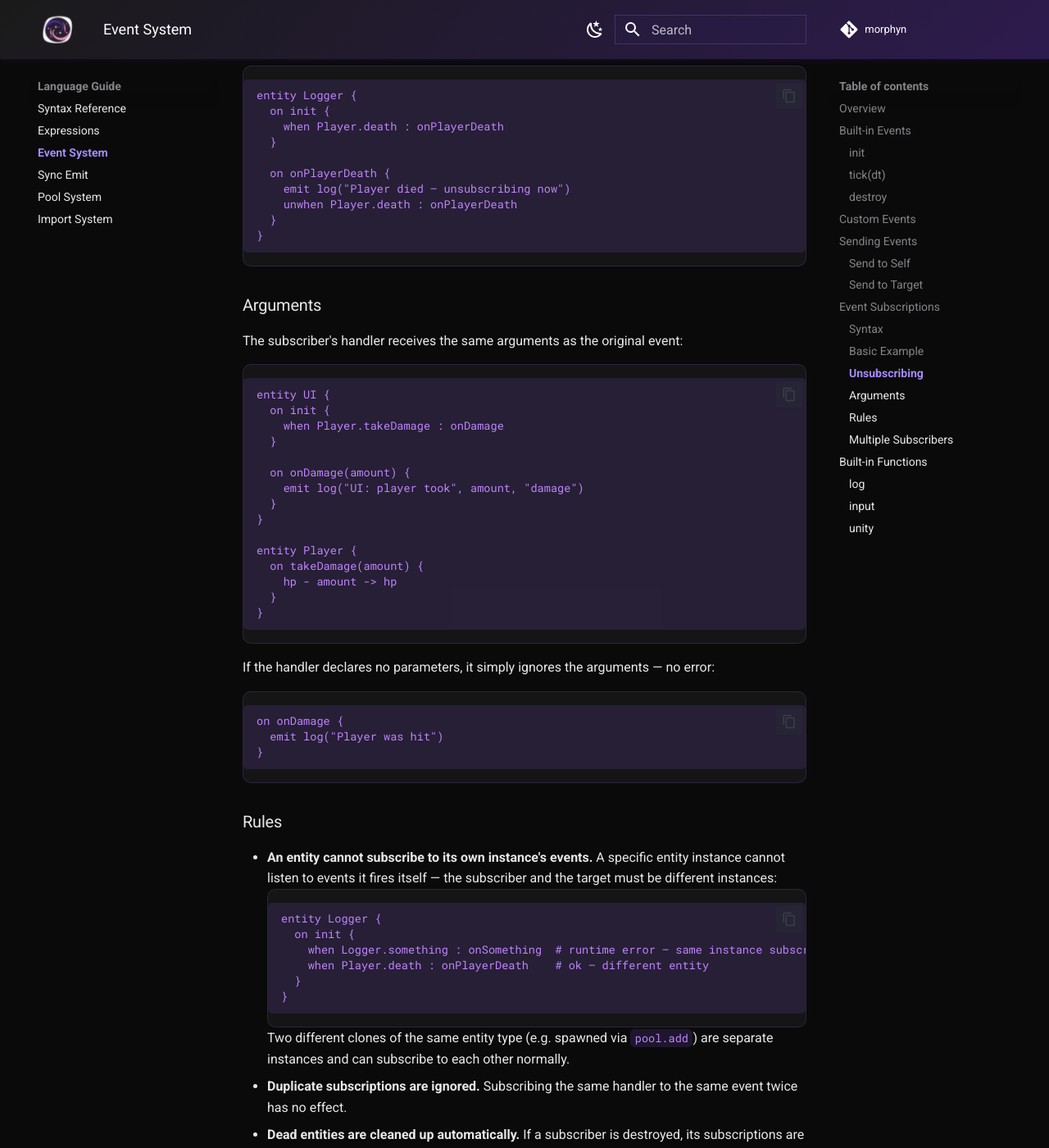
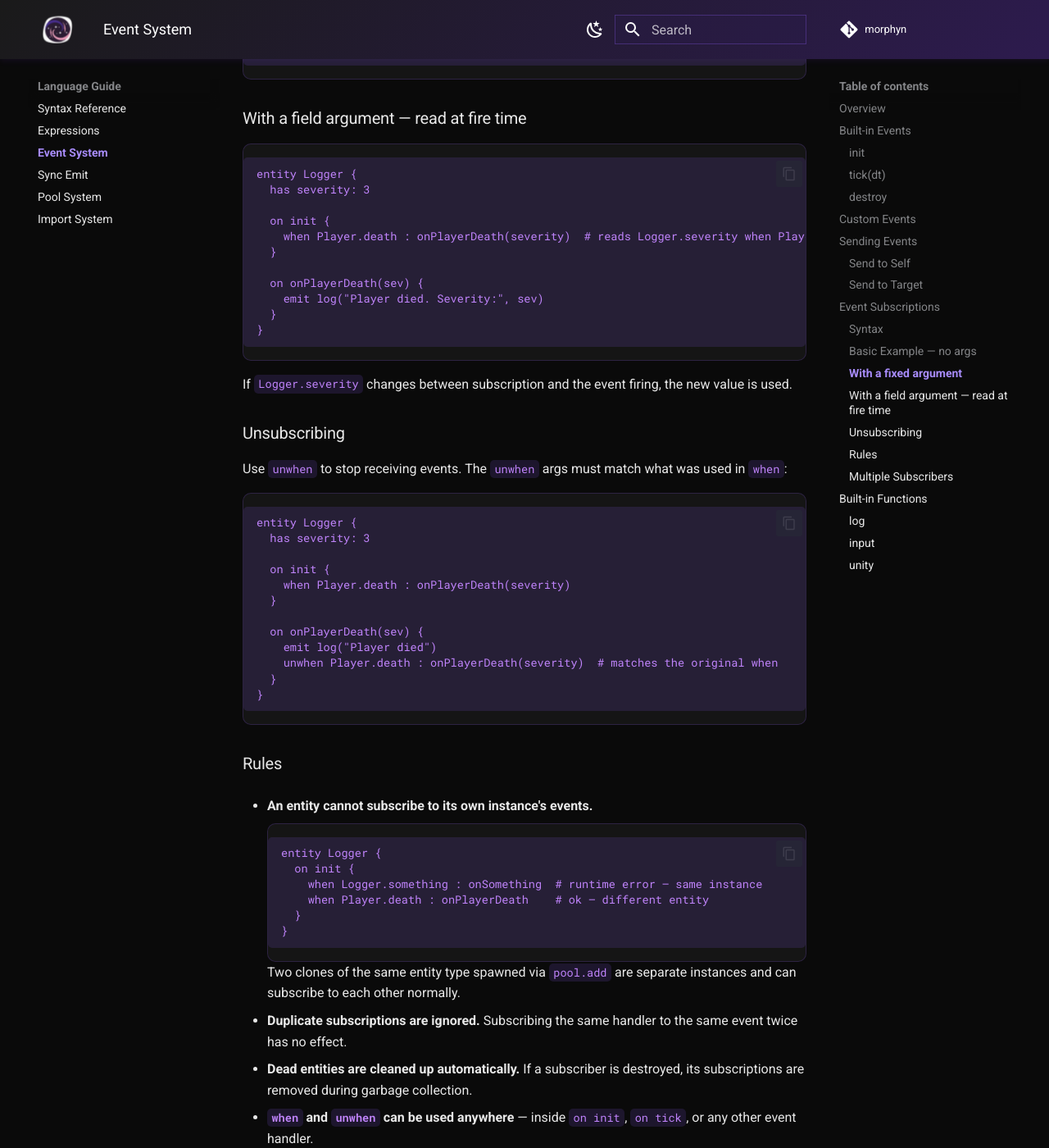
Before and after one commit to jvnkoo/morphyn, an MkDocs documentation site: the page built from docs/language/events.md, in a window 1280 px wide and 1400 px high, scrolled down 3176 px. Shown: the whole window at 82% size. Built offline with MkDocs 1.6.1 and Material for MkDocs 9.7.7, drawn with Linux system fonts in a browser that asks for light colours; comment, search, counter and statistics services are not loaded; some of the changed text lies outside the part shown.

Commit message:
feat/docs: add handler args to when/unwhen subscriptions

````diff
--- a/docs/language/events.md
+++ b/docs/language/events.md
@@ -2,7 +2,9 @@
 ## Overview
 Morphyn uses an event queue to process entity reactions. Events are processed
 in order, and each event can trigger additional events.
+
 ## Built-in Events
+
 ### init
 Called when an entity is first created or spawned:
 ```morphyn
@@ -13,6 +15,7 @@
   }
 }
 ```
+
 ### tick(dt)
 Called every frame with delta time in milliseconds:
 ```morphyn
@@ -23,6 +26,7 @@
   }
 }
 ```
+
 ### destroy
 Marks entity for garbage collection:
 ```morphyn
@@ -34,6 +38,7 @@
   }
 }
 ```
+
 ## Custom Events
 Define your own events:
 ```morphyn
@@ -46,7 +51,9 @@
   }
 }
 ```
+
 ## Sending Events
+
 ### Send to Self
 ```morphyn
 emit event_name
@@ -57,6 +64,7 @@
 
 emit heal(10)
 ```
+
 ### Send to Target
 ```morphyn
 emit target.event_name
@@ -69,44 +77,17 @@
 ### Syntax
 ```morphyn
 when TargetEntity.eventName : handlerEvent
+when TargetEntity.eventName : handlerEvent(arg)
+
 unwhen TargetEntity.eventName : handlerEvent
+unwhen TargetEntity.eventName : handlerEvent(arg)
 ```
 
-When `TargetEntity.eventName` fires, the runtime automatically sends `handlerEvent` to the subscribing entity, passing the same arguments.
+When `TargetEntity.eventName` fires, the runtime sends `handlerEvent` to the subscribing entity with the arguments defined in the `when` statement — **not** the arguments from the original event.
 
-### Basic Example
-```morphyn
-entity Logger {
-  on init {
-    when Player.death : onPlayerDeath
-    when Player.levelUp : onPlayerLevelUp
-  }
+The argument in `handlerEvent(arg)` is evaluated against the **subscriber** entity at the moment the event fires. This means if `arg` is a field name, its current value is read from the subscriber at that point in time.
 
-  on onPlayerDeath {
-    emit log("Player has died!")
-  }
-
-  on onPlayerLevelUp(level) {
-    emit log("Player reached level:", level)
-  }
-}
-
-entity Player {
-  has hp: 100
-  has level: 1
-
-  on death {
-    emit log("Player died!")
-  }
-
-  on levelUp(level) {
-    emit log("Level up:", level)
-  }
-}
-```
-
-### Unsubscribing
-Use `unwhen` to stop receiving events:
+### Basic Example — no args
 ```morphyn
 entity Logger {
   on init {
@@ -114,50 +95,70 @@
   }
 
   on onPlayerDeath {
-    emit log("Player died — unsubscribing now")
-    unwhen Player.death : onPlayerDeath
+    emit log("Player has died!")
   }
 }
 ```
 
-### Arguments
-The subscriber's handler receives the same arguments as the original event:
+### With a fixed argument
 ```morphyn
-entity UI {
+entity Logger {
   on init {
-    when Player.takeDamage : onDamage
+    when Player.death : onPlayerDeath(42)  # always passes 42
   }
 
-  on onDamage(amount) {
-    emit log("UI: player took", amount, "damage")
-  }
-}
-
-entity Player {
-  on takeDamage(amount) {
-    hp - amount -> hp
+  on onPlayerDeath(code) {
+    emit log("Player died. Code:", code)
   }
 }
 ```
 
-If the handler declares no parameters, it simply ignores the arguments — no error:
+### With a field argument — read at fire time
 ```morphyn
-on onDamage {
-  emit log("Player was hit")
+entity Logger {
+  has severity: 3
+
+  on init {
+    when Player.death : onPlayerDeath(severity)  # reads Logger.severity when Player.death fires
+  }
+
+  on onPlayerDeath(sev) {
+    emit log("Player died. Severity:", sev)
+  }
+}
+```
+
+If `Logger.severity` changes between subscription and the event firing, the new value is used.
+
+### Unsubscribing
+Use `unwhen` to stop receiving events. The `unwhen` args must match what was used in `when`:
+```morphyn
+entity Logger {
+  has severity: 3
+
+  on init {
+    when Player.death : onPlayerDeath(severity)
+  }
+
+  on onPlayerDeath(sev) {
+    emit log("Player died")
+    unwhen Player.death : onPlayerDeath(severity)  # matches the original when
+  }
 }
 ```
 
 ### Rules
-- **An entity cannot subscribe to its own instance's events.** A specific entity instance cannot listen to events it fires itself — the subscriber and the target must be different instances:
+- **An entity cannot subscribe to its own instance's events.**
 ```morphyn
 entity Logger {
   on init {
-    when Logger.something : onSomething  # runtime error — same instance subscribing to itself
+    when Logger.something : onSomething  # runtime error — same instance
     when Player.death : onPlayerDeath    # ok — different entity
   }
 }
 ```
-Two different clones of the same entity type (e.g. spawned via `pool.add`) are separate instances and can subscribe to each other normally.
+Two clones of the same entity type spawned via `pool.add` are separate instances and can subscribe to each other normally.
+
 - **Duplicate subscriptions are ignored.** Subscribing the same handler to the same event twice has no effect.
 - **Dead entities are cleaned up automatically.** If a subscriber is destroyed, its subscriptions are removed during garbage collection.
 - **`when` and `unwhen` can be used anywhere** — inside `on init`, `on tick`, or any other event handler.
@@ -184,6 +185,7 @@
 }
 
 entity Stats {
+  has deaths: 0
   on init {
     when Player.death : recordDeath
   }
@@ -204,6 +205,7 @@
 emit log("Position:", x, y)
 emit log("Pool:", items)
 ```
+
 ### input
 Reads a line from console and writes the value to a field:
 ```morphyn
@@ -214,10 +216,12 @@
 - Second argument: **field name as a string literal** (in quotes)
 - If the input can be parsed as a number, it is stored as a number
 - Otherwise stored as a string
+
 !!! note
     The field name must be passed as a string literal in quotes: `"fieldName"`.
     Writing `emit input("prompt", fieldName)` will not work — `fieldName` would
     be evaluated as a variable, not as a field name.
+
 **Example — interactive calculator:**
 ```morphyn
 entity Calc {
@@ -241,6 +245,7 @@
   }
 }
 ```
+
 ### unity
 Calls a registered Unity callback:
 ```morphyn
````
Also changed, not shown: other parts of docs/language/events.md (+1 -2 lines), docs/language/syntax.md (+0 -14 lines), docs/learn/learn-unity.md (+4 -0 lines), docs/learn/learn.md (+16 -6 lines), 3 other files.
